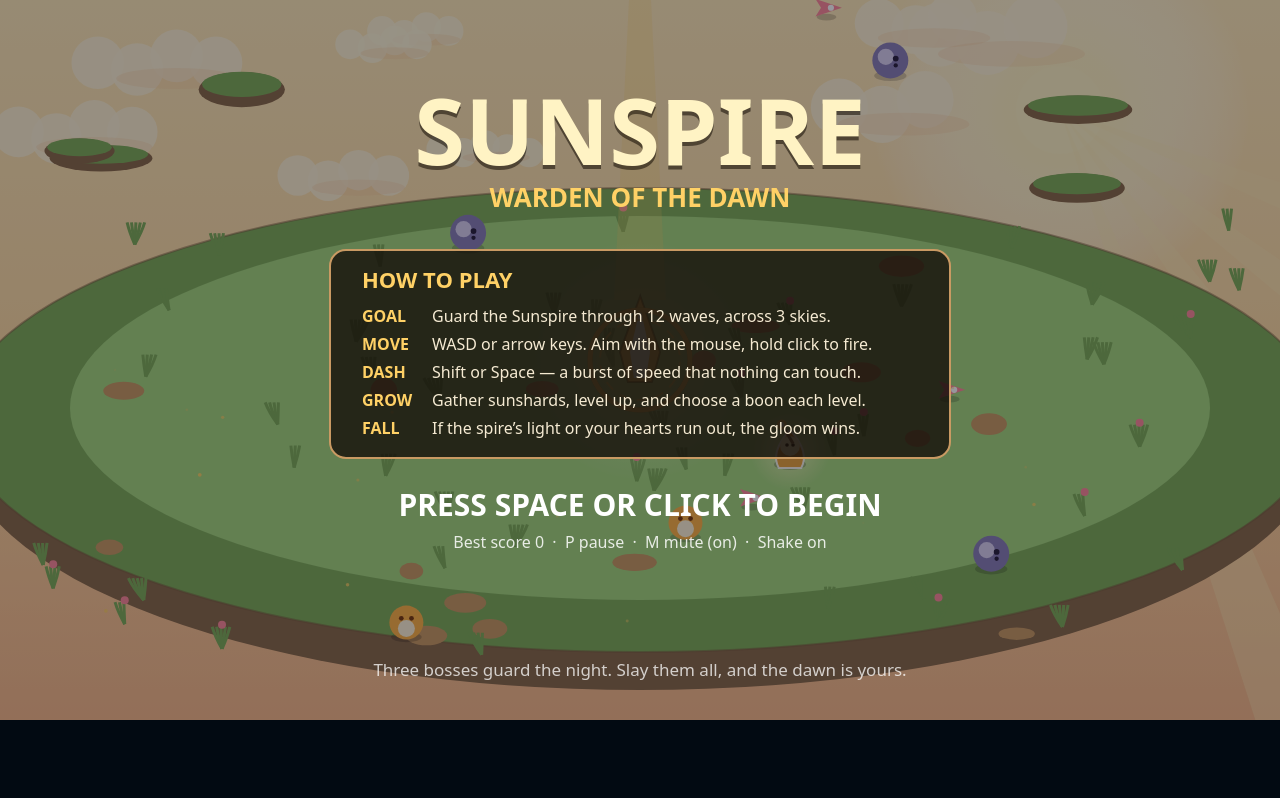
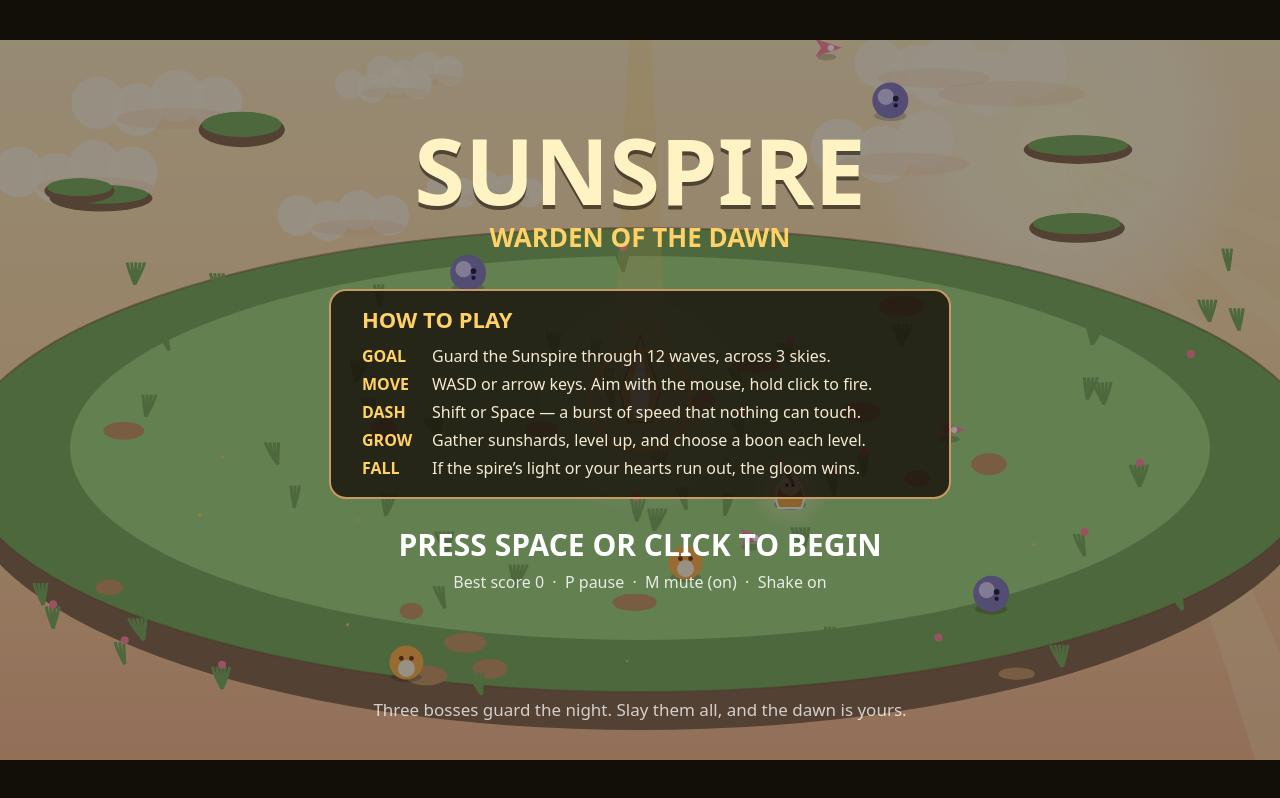
Before and after one commit to zevabagus-spec/best-game-01, a plain HTML site: page game/index.html in a window 1280 px wide. Drawn offline with Linux system fonts and the light colour scheme; animation ran at ten frames a second.

Commit message:
Update game/index.html to new version

```diff
--- a/game/index.html
+++ b/game/index.html
@@ -1,19 +1,20 @@
 <!doctype html>
 <html lang="en">
 <head>
-<meta charset="utf-8" />
-<meta name="viewport" content="width=device-width, initial-scale=1" />
-<link rel="icon" href="data:," />
-<title>Gloamtide — Keeper of the Drowned Light</title>
+<meta charset="utf-8">
+<meta name="viewport" content="width=device-width, initial-scale=1">
+<title>Sunspire — Warden of the Dawn</title>
 <style>
-  html, body { margin: 0; padding: 0; background: #020a12; overflow: hidden; height: 100%; }
-  canvas { display: block; cursor: crosshair; }
-  #status { position: absolute; width: 1px; height: 1px; overflow: hidden; clip: rect(0 0 0 0); }
+  html, body { margin: 0; padding: 0; background: #120e08; height: 100%; overflow: hidden; }
+  body { display: flex; align-items: center; justify-content: center; font-family: system-ui, -apple-system, "Segoe UI", sans-serif; }
+  canvas { width: min(100vw, 177.78vh); height: min(100vh, 56.25vw); background: #ffe9b8; display: block; }
+  /* The status line is for screen readers; it never takes layout space. */
+  #status { position: absolute; width: 1px; height: 1px; overflow: hidden; clip: rect(0 0 0 0); white-space: nowrap; }
 </style>
 </head>
 <body>
-<canvas id="game" aria-label="Gloamtide: defend the drowned lighthouse beacon through twelve tides"></canvas>
-<p id="status" aria-live="polite">Gloamtide. Press Space or click to dive in.</p>
+<canvas id="game" width="1280" height="720" aria-label="Sunspire, a game of guarding the Sunspire against the gloom"></canvas>
+<p id="status" role="status" aria-live="polite">Sunspire. Press Space or click to begin.</p>
 <script type="module" src="./src/main.js"></script>
 </body>
 </html>
```
